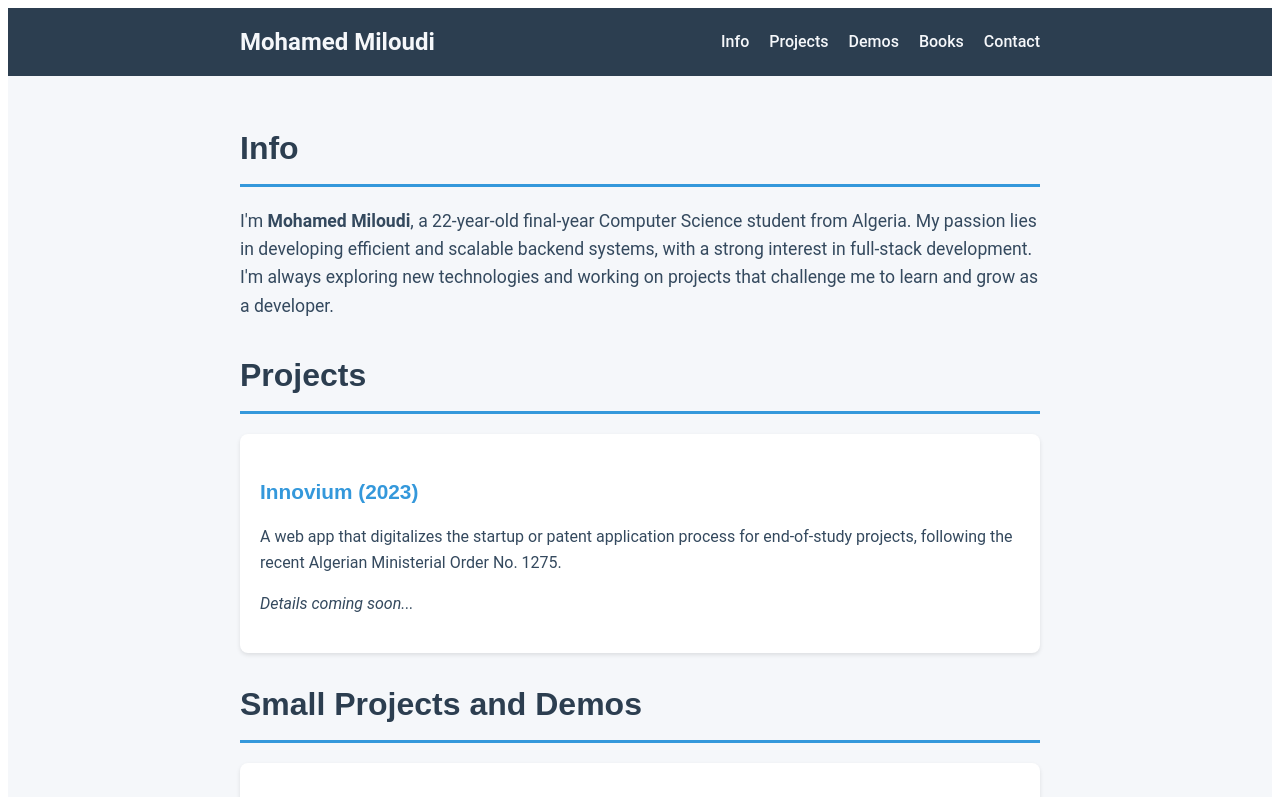
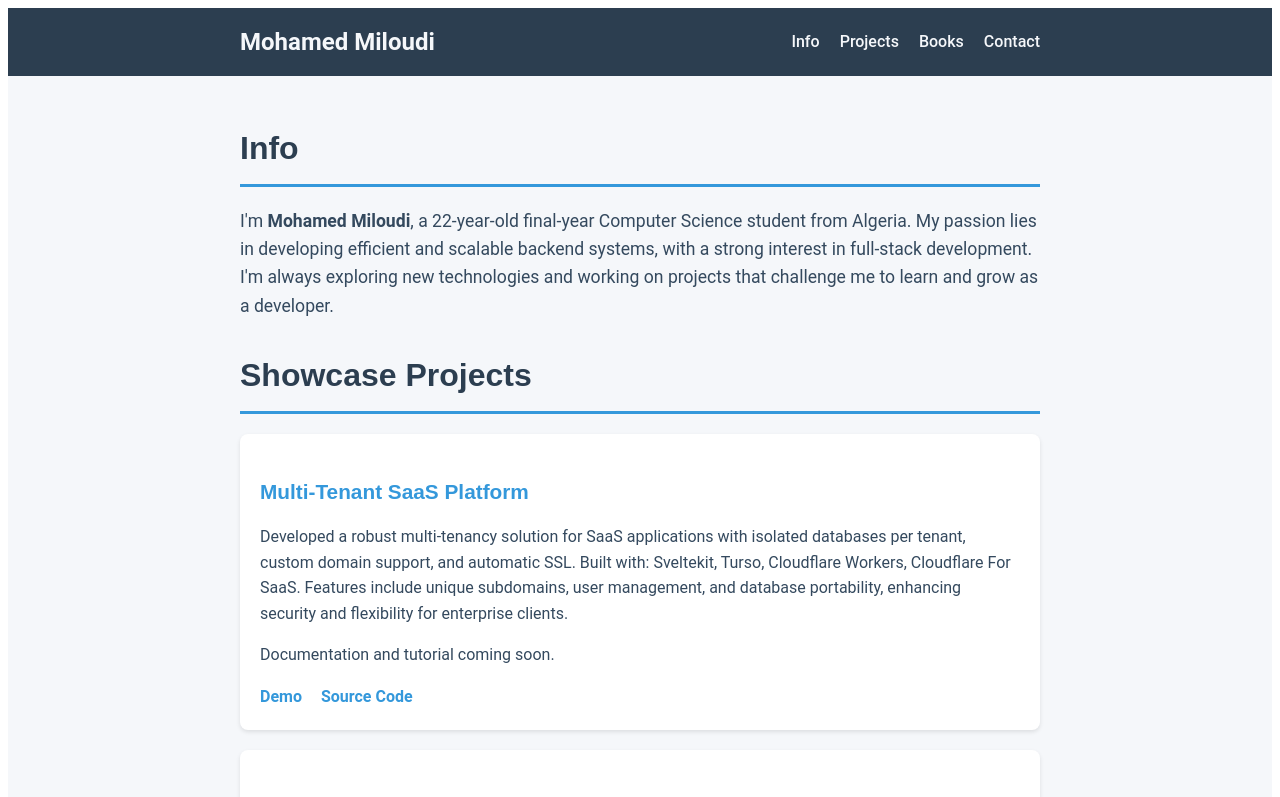
Before and after one commit to ricin9/personal-site, a SvelteKit app: page / in a window 1280 px wide. Shown: the top 797 px of the page. Built offline with nearby package versions, Linux system fonts and the light colour scheme.

Commit message:
added multi tenancy project

```diff
--- a/src/app.html
+++ b/src/app.html
@@ -2,9 +2,8 @@
 <html lang="en">
   <head>
     <meta charset="utf-8" />
-    <!-- <link rel="icon" href="%sveltekit.assets%/favicon.png" /> -->
+    <link rel="icon" href="%sveltekit.assets%/favicon.png" />
     <meta name="viewport" content="width=device-width, initial-scale=1" />
-    <title>miloudi</title>
     %sveltekit.head%
   </head>
   <body data-sveltekit-preload-data="hover">
--- a/src/routes/+page.svelte
+++ b/src/routes/+page.svelte
@@ -1,11 +1,13 @@
+<head>
+  <title>Mohamed Miloudi</title>
+</head>
 <body>
   <nav class="nav-bar">
     <div class="nav-container">
-      <a href="#" class="nav-logo">Mohamed Miloudi</a>
+      <a href="/" class="nav-logo">Mohamed Miloudi</a>
       <div class="nav-links">
         <a href="#info" class="nav-link">Info</a>
         <a href="#projects" class="nav-link">Projects</a>
-        <a href="#demos" class="nav-link">Demos</a>
         <a href="#books" class="nav-link">Books</a>
         <a href="#contact" class="nav-link">Contact</a>
       </div>
@@ -28,7 +30,7 @@
       </div>
     </section>
 
-    <span class="section-anchor" id="projects"></span>
+    <!-- <span class="section-anchor" id="projects"></span>
     <section>
       <h2 class="section-title">Projects</h2>
       <div class="project-item">
@@ -40,11 +42,33 @@
         </p>
         <p><em>Details coming soon...</em></p>
       </div>
-    </section>
+    </section> -->
 
-    <span class="section-anchor" id="demos"></span>
+    <span class="section-anchor" id="projects"></span>
     <section>
-      <h2 class="section-title">Small Projects and Demos</h2>
+      <h2 class="section-title">Showcase Projects</h2>
+      <div class="demo-item">
+        <h3 class="demo-title">Multi-Tenant SaaS Platform</h3>
+        <p class="demo-description">
+          Developed a robust multi-tenancy solution for SaaS applications with
+          isolated databases per tenant, custom domain support, and automatic
+          SSL. Built with: Sveltekit, Turso, Cloudflare Workers, Cloudflare For
+          SaaS. Features include unique subdomains, user management, and
+          database portability, enhancing security and flexibility for
+          enterprise clients.
+        </p>
+        <p>Documentation and tutorial coming soon.</p>
+        <a
+          href="https://miloudi-mutli-tenancy.software/"
+          class="project-link"
+          target="_blank">Demo</a
+        >
+        <a
+          href="https://github.com/ricin9/sveltekit-multi-tenancy"
+          class="source-link"
+          target="_blank">Source Code</a
+        >
+      </div>
       <div class="demo-item">
         <h3 class="demo-title">Northwind REST Api</h3>
         <p class="demo-description">
```
Also changed, not shown: static/favicon.png (added).
